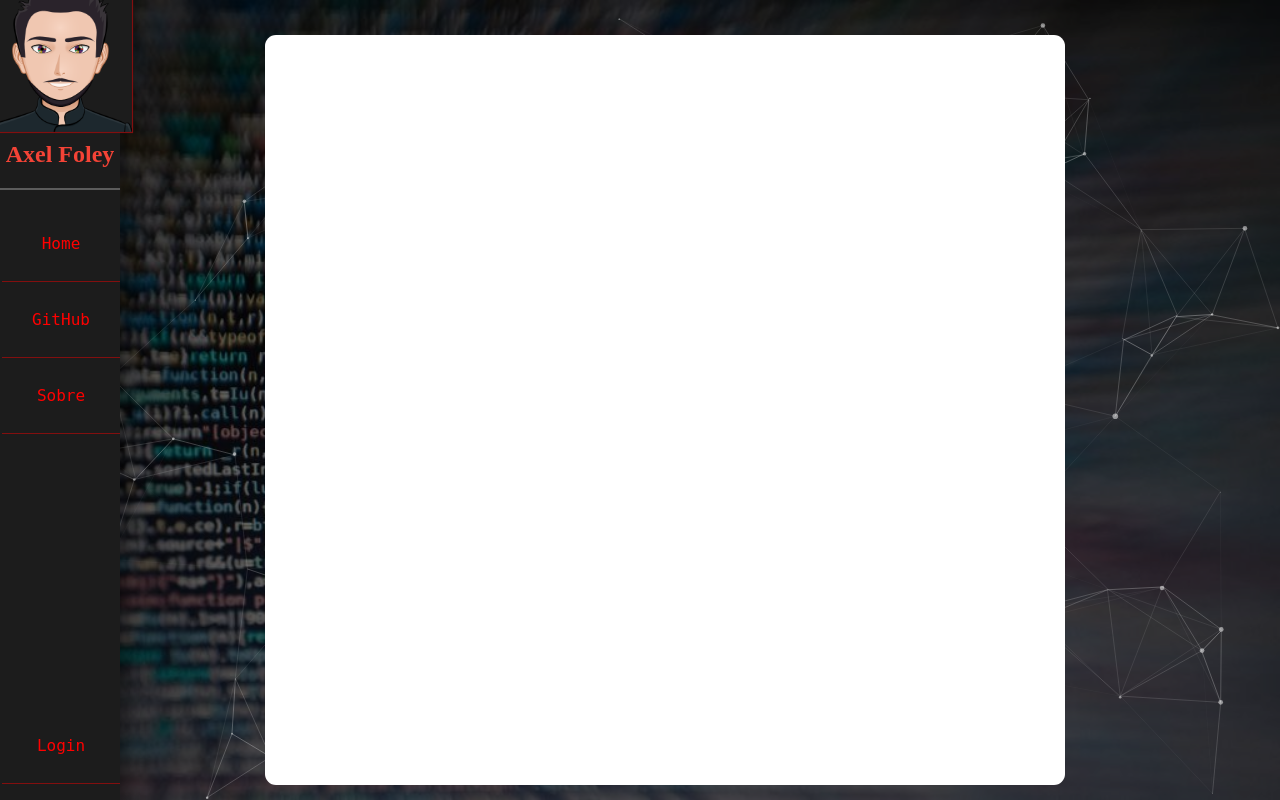
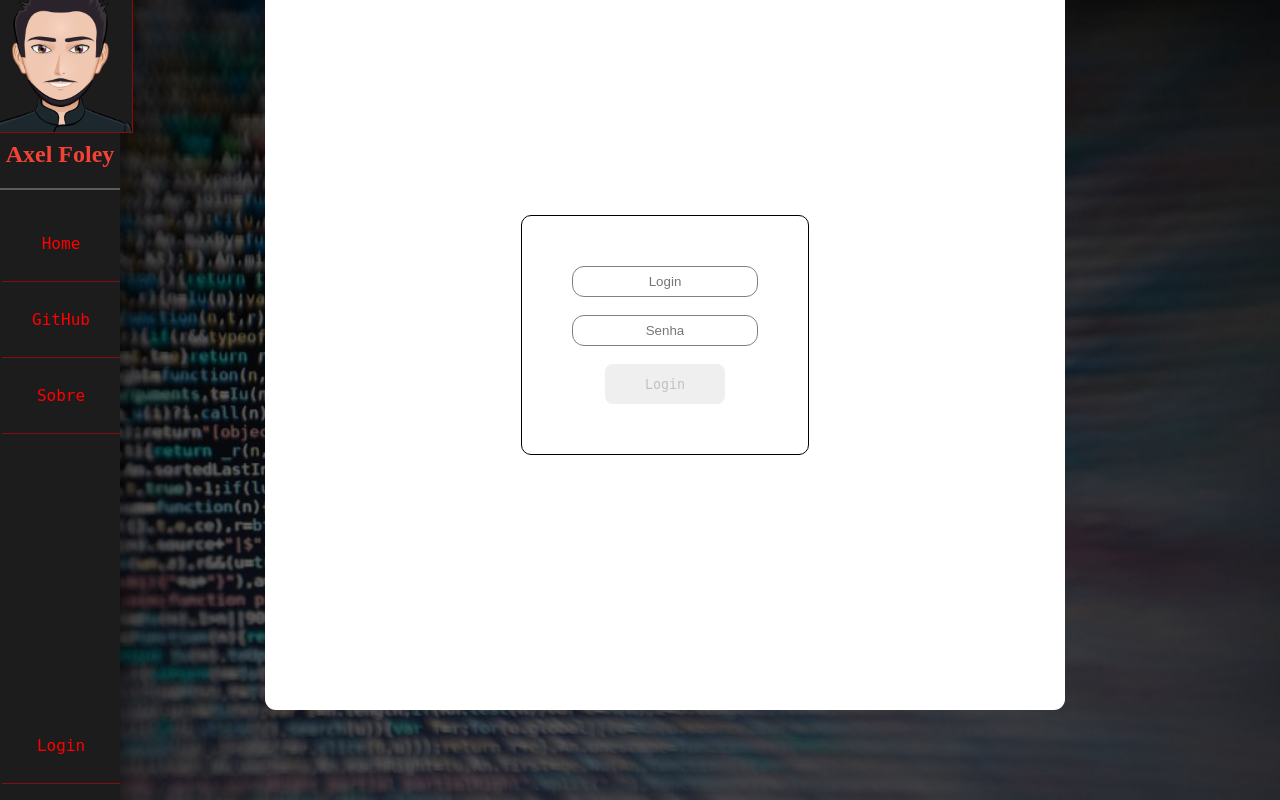
Before and after one commit to Axelfvm/portifolio, a PHP site: page /index.php?page=login in a window 1280 px wide. Run offline with PHP 8.4, Linux system fonts and the light colour scheme.

Commit message:
Add files via upload

```diff
--- a/includes/css/general.main.css
+++ b/includes/css/general.main.css
@@ -147,4 +147,54 @@
     background: white;
     margin-top: -65px;
     border-radius: 11px;
+    display: flex;
+    justify-content: center;
+    align-items: center;
+    z-index: 3;
 }
+
+.about #login{
+    text-align: center;
+    height: 27px;
+    width: 180px;
+    border-radius: 12px;
+    border: 1px solid grey;
+}
+.about #login:focus{
+    outline: 0;
+    box-shadow: 0;
+}
+
+.about #pass{
+    text-align: center;
+    height: 27px;
+    width: 180px;
+    border-radius: 12px;
+    border: 1px solid grey;
+}
+.about #pass:focus{
+    outline: 0;
+    box-shadow: 0;
+}
+
+.about form{
+    text-align: center;
+    border: 1px solid black;
+    padding: 50px;
+    border-radius: 10px;
+}
+.btn{
+    height: 40px;
+    width: 120px;
+    border-radius: 8px;
+    border: none;
+    transition: 0.5s;
+    color: #c1c1c1;
+    font-family: monospace;
+}
+.btn:hover{
+    background: #aeaeae;
+    cursor: pointer;
+    transition: 0.5s;
+    color: black;
+}
--- a/includes/lib/page/about.php
+++ b/includes/lib/page/about.php
@@ -5,6 +5,8 @@
  * and open the template in the editor.
  */
 ?>
-<div class="about">
-    <p>teste</p>
+<div class="page">
+    <div class="about">
+        <p>teste</p>
+    </div>
 </div>
--- a/includes/lib/page/home.php
+++ b/includes/lib/page/home.php
@@ -5,12 +5,13 @@
  * and open the template in the editor.
  */
 ?>
-
+<div class="page">
     <p>
-    <a id="sauda" style="color: yellow"></a>
+        <a id="sauda" style="color: yellow;"></a>
         <br>
         <br>
         Bem vindo ao meu
         <a id="portfolio">portfólio</a>
         virtual.
     </p>
+</div>
--- a/includes/lib/page/login.php
+++ b/includes/lib/page/login.php
@@ -1,3 +1,15 @@
-<div class="about">
-    <p>teste</p>
+<div class="page">
+
+    <div class="about">
+
+        <form method="post">
+            <input id="login" placeholder="Login" onfocus>
+            <br>
+            <br>
+            <input id="pass" placeholder="Senha">
+            <br>
+            <br>
+            <input type="submit" value="Login" class="btn">
+        </form>
+    </div>
 </div>
--- a/index.php
+++ b/index.php
@@ -20,9 +20,8 @@
             <div class="dat">
                 <div class="content">
 
-                    <div id="particles-js"> </div>
-                    <script src="http://cdn.jsdelivr.net/particles.js/2.0.0/particles.min.js"></script>
-                    <div class="page">
+
+
                         <?php
                         if (isset($_GET['page'])) {
                             $pagCon = $_GET['page'];
@@ -38,7 +37,6 @@
                             $loadPage = include ('./includes/lib/page/home.php');
                         }
                         ?>
-                    </div>
 
                 </div>
             </div>
```
Lines whose indentation alone changed are shown as unchanged.
